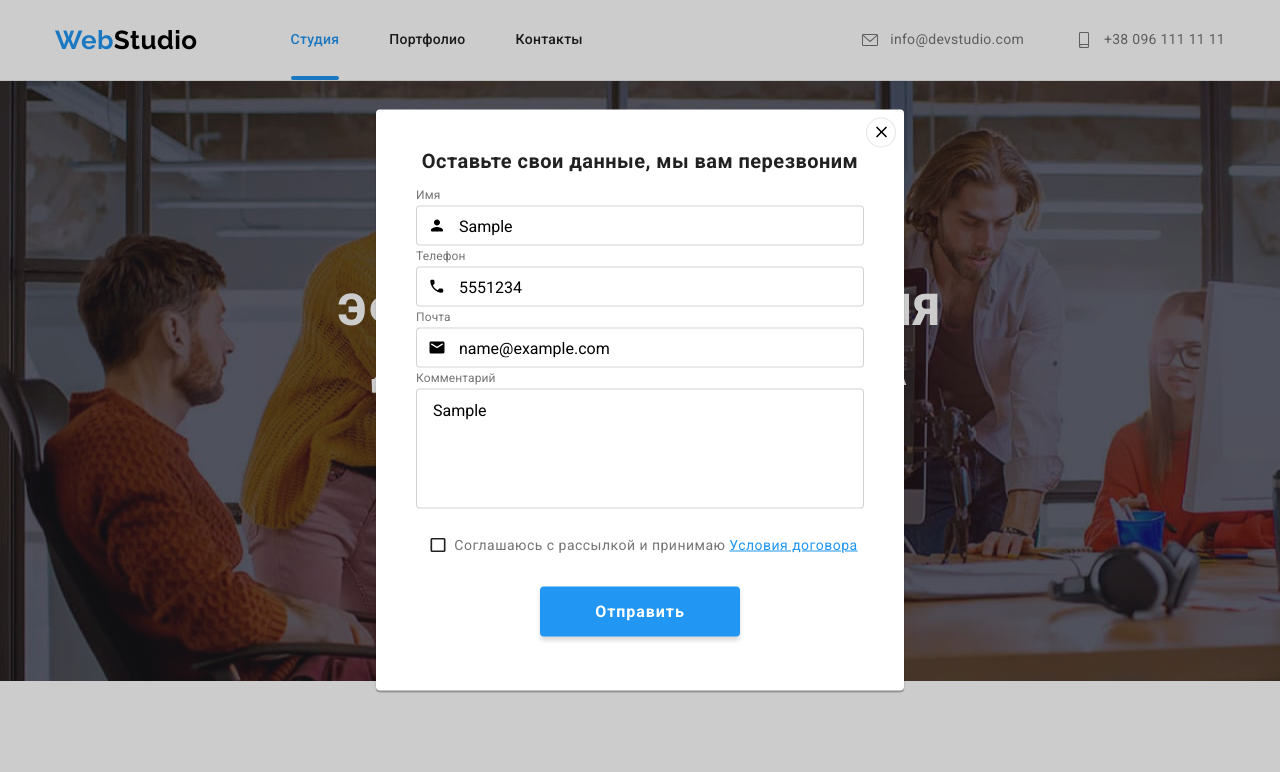
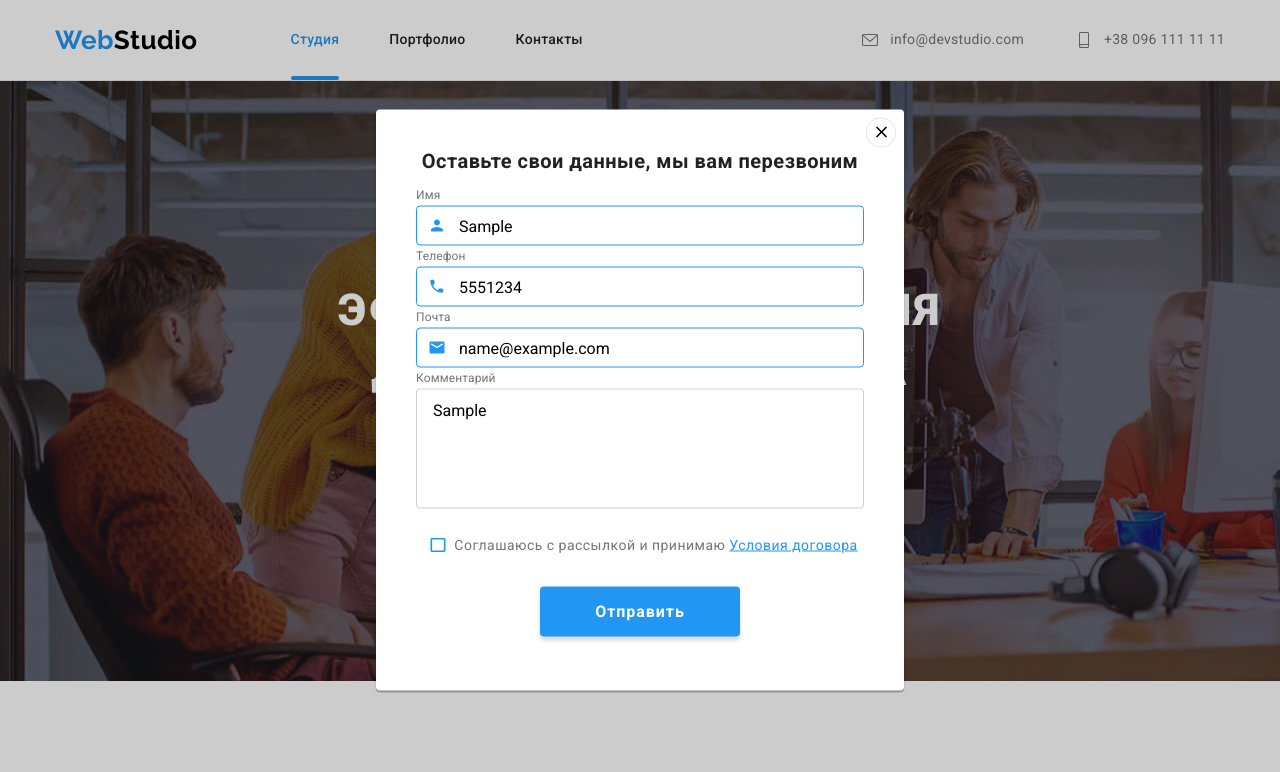
Before and after one commit to AnastasiyaSeroshtan/goit-markup-hw-06, a plain HTML site: page index.html in a window 1280 px wide. Both pictures are taken after typing "Sample", "5551234", "name@example.com", "Sample" into the empty fields and a click on the button "Отправить". Shown: the top 772 px of the page. Drawn offline with nearby package versions, Linux system fonts and the light colour scheme.

Commit message:
оставляет инпут в активном состоянии после потери фокуса

```diff
--- a/css/styles.css
+++ b/css/styles.css
@@ -832,6 +832,15 @@ img {
   fill: var(--accent-color);
 }
 
+.contact-form-input:not(:placeholder-shown):required {
+  border-color: var(--accent-color);
+  background-color: var(--primary-background-color);
+}
+
+.contact-form-input:not(:placeholder-shown):required + .contact-form-icon {
+  fill: var(--accent-color);
+}
+
 .contact-form-message {
   padding: 12px 16px;
   width: 100%;
@@ -883,7 +892,7 @@ img {
   /* background: #000; */
 }
 
-.contact-form-checkbox:focus ~ .contact-form-checkbox-icon {
+.contact-form-checkbox:focus + .contact-form-checkbox-label > .contact-form-checkbox-icon {
   fill: var(--accent-color);
 }
 
--- a/index.html
+++ b/index.html
@@ -485,7 +485,13 @@
           <label class="contact-form-label">
             <span class="contact-form-label-data">Имя</span>
             <span class="contact-form-label-wrapper">
-              <input class="contact-form-input" name="user-name" type="text" required />
+              <input
+                class="contact-form-input"
+                name="user-name"
+                type="text"
+                required
+                placeholder=" "
+              />
               <svg class="contact-form-icon" width="18" height="18">
                 <use href="./images/sprite.svg#icon-person-black"></use>
               </svg>
@@ -494,7 +500,13 @@
           <label class="contact-form-label">
             <span class="contact-form-label-data">Телефон</span>
             <span class="contact-form-label-wrapper">
-              <input class="contact-form-input" name="user-phone" type="tel" required />
+              <input
+                class="contact-form-input"
+                name="user-phone"
+                type="tel"
+                required
+                placeholder=" "
+              />
               <svg class="contact-form-icon" width="18" height="18">
                 <use href="./images/sprite.svg#icon-phone-black"></use>
               </svg>
@@ -503,7 +515,13 @@
           <label class="contact-form-label">
             <span class="contact-form-label-data">Почта</span>
             <span class="contact-form-label-wrapper">
-              <input class="contact-form-input" name="user-email" type="email" required />
+              <input
+                class="contact-form-input"
+                name="user-email"
+                type="email"
+                required
+                placeholder=" "
+              />
               <svg class="contact-form-icon" width="18" height="18">
                 <use href="./images/sprite.svg#icon-email-black"></use>
               </svg>
```
